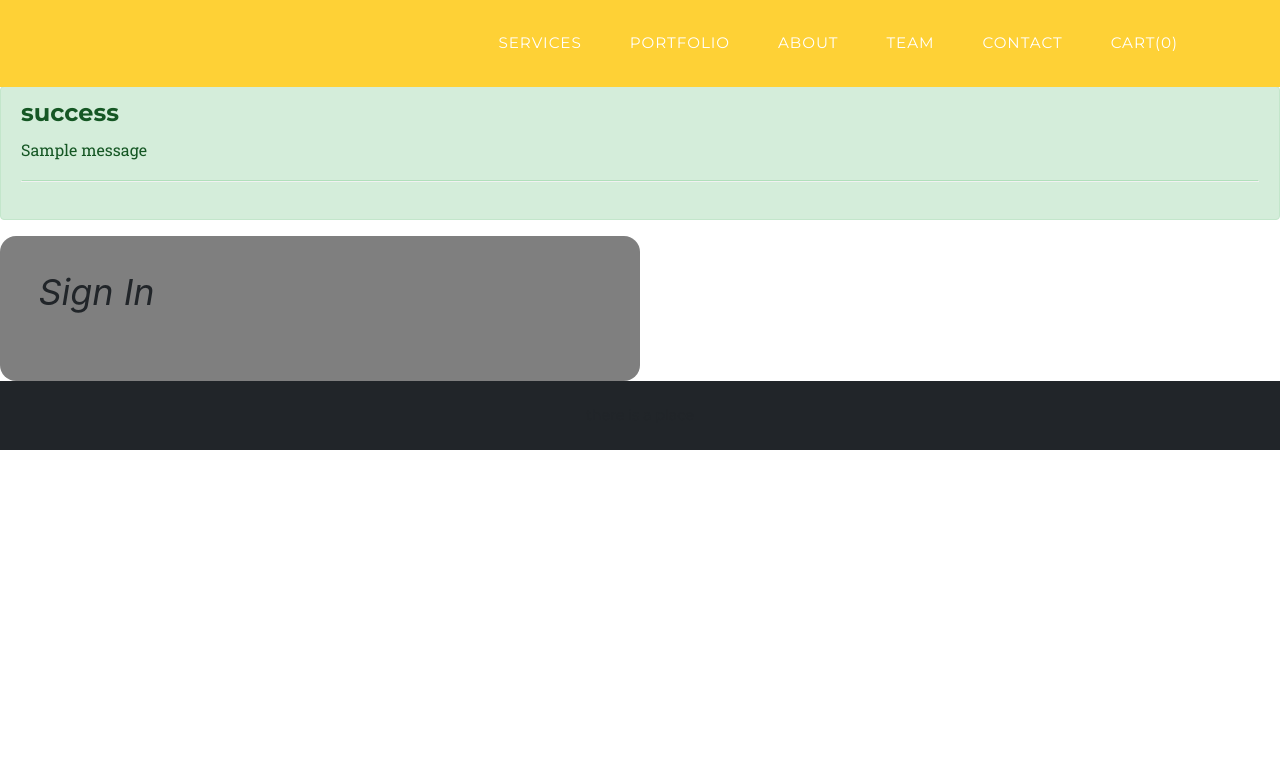
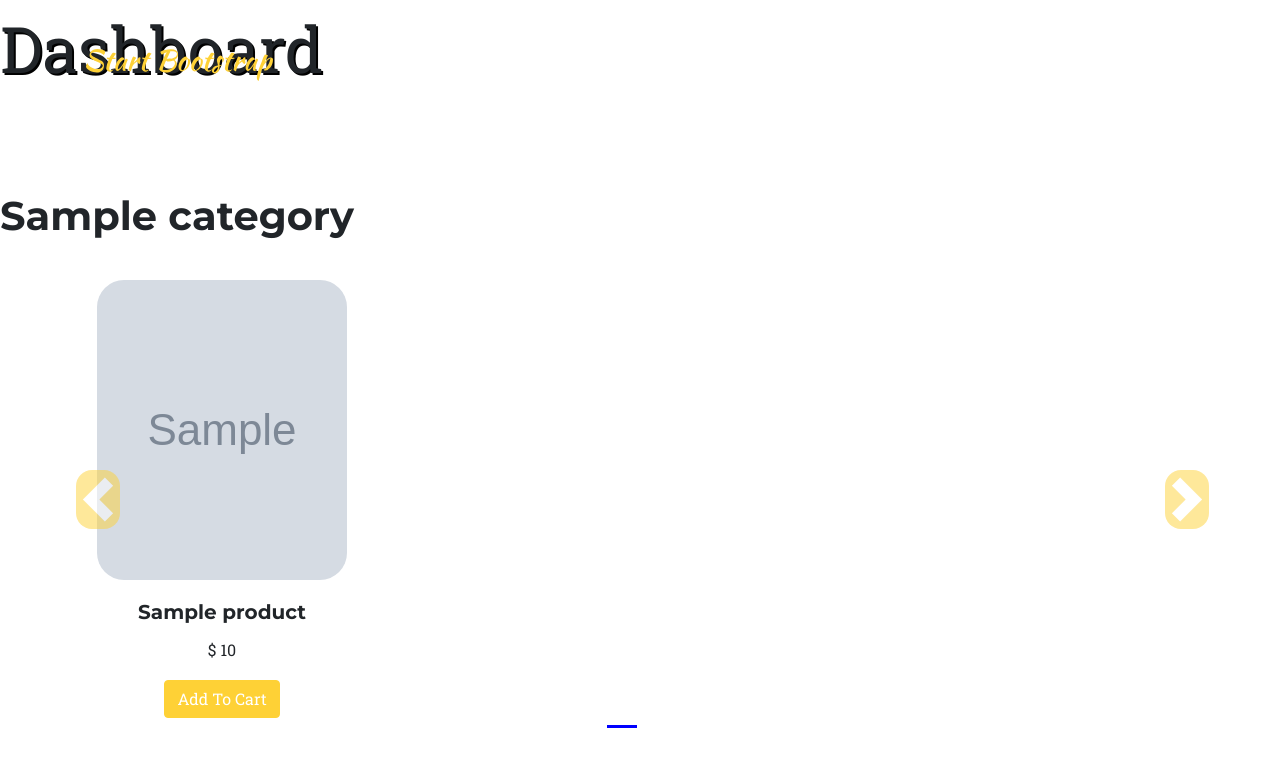
Before and after one commit to Syed-Owais-Ur-Rehman/EcommerceWebsite2, a Django app: template ecomweb/shop/templates/shop/dashboard.html in a window 1280 px wide. Shown: the top 769 px of the page. Run offline with Django 3.2, Linux system fonts and the light colour scheme; the template is opened without the code that fills it: most values are stand-ins (such as "Sample title", 1, 10 or a date in 2020); grey boxes marked "Sample" are stand-in pictures; one stand-in notice (Sample message) is shown; some libraries are stand-ins or nearby versions; some web fonts are replaced.

Commit message:
Update dashboard.html

```diff
--- a/ecomweb/shop/templates/shop/dashboard.html
+++ b/ecomweb/shop/templates/shop/dashboard.html
@@ -1,21 +1,170 @@
-{% extends 'shop/basic1.html' %}
+{% extends 'shop/basic2.html' %}
 {% load static %}
 {% block masthead %}
 
+<style>
+    header.dashboardpic {
+        padding-top: 10.5rem;
+        padding-bottom: 6rem;
+        text-align: center;
+        color: #fff;
+        background-image: url("{% static 'shop/pics/h48.jpg' %}");
+        background-repeat: no-repeat;
+        background-attachment: scroll;
+        background-position: center center;
+        background-size: cover;
+    }
 
-{% for message in messages %}
-<div class="alert alert-{{ message.tags }}" style="margin-top: 86px;"role="alert">
+    .col-md-3 {
+        display: inline-block;
+        margin-left: -4px;
+    }
+
+    .carousel-indicators .active {
+        background-color: blue;
+    }
+
+    .col-md-3 img {
+
+        max-width: 250px;
+        height: 300px;
+    }
+
+    body .carousel-indicator li {
+        background-color: blue;
+    }
+
+    body .carousel-indicators {
+        bottom: 0;
+    }
+
+    body .carousel-control-prev-icon,
+    body .carousel-control-next-icon {
+        background-color: #fed136;
+        width: 23%;
+        height: 59px;
+        border-radius: 16px;
+    }
+
+    .carousel-control-prev,
+    .carousel-control-next {
+        top: auto;
+        bottom: auto;
+        padding-top: 222px;
+    }
+
+    body .no-padding {
+        padding-left: 0;
+        padding-right: 0;
+    }
+</style>
+
+
+
+<!-- {% for message in messages %}
+<div class="alert alert-{{ message.tags }}" style="margin-top: 86px;" role="alert">
     <h4 class="alert-heading">{{ message.tags }}</h4>
     <p>{{ message }}</p>
     <hr>
-  </div>
-{% endfor %}
+</div>
+{% endfor %} -->
+
+{% if user.is_authenticated%}
+<header class="masthead dashboardpic">
+    <div class="">
+        <div class="masthead-subheading" style=" text-shadow: 2px 2px black; line-height: inherit; font-size: 400%;">{{request.user}}Dashboard</div>
+    </div>
+</header>
+<div class="container">
+    {% else %}
+    <div class="masthead-subheading" style=" text-shadow: 2px 2px black; line-height: inherit; font-size: 400%;">Dashboard</div>
+
+    {% endif %}
+
+    <!--Slideshow starts here -->
+    {% for product, range, nslides in allprods %}
+    <h1 style="margin-top: 6rem !important;">{{product.0.category}}</h1>
+    <div class="row">
+        <div id="demo{{forloop.counter}}" class="col carousel slide my-3" data-ride="carousel">
+            <ul class="carousel-indicators">
+                <li data-target="#demo{{forloop.counter}}" data-slide-to="0" class="active"></li>
+
+                {% for i in range %}
+                <li data-target="#demo{{forloop.parentloop.counter}}" data-slide-to="{{i}}"></li>
+                {% endfor %}
+            </ul>
 
 
-<header class="masthead loginpic">
-    <div class="loginwidth">
-        <div class="masthead-subheading">Sign In</div>
+            <div class="container carousel-inner no-padding">
+
+                <div class="carousel-item active">
+
+                    {% for i in product %}
+
+                    <div class="col-xs-3 col-sm-3 col-md-3">
+                        <div class="card align-items-center" style="width: 18rem; border: none; text-align: center;">
+                            <img src="{{i.image.url}}" style="border-radius: 27px;" class="card-img-top" alt="...">
+                            <div class="card-body">
+                                <h5 class="card-title">{{i.product_name}}</h5>
+                                <p class="card-text">$ {{i.price}}</p>
+                                <!-- {{i.desc|slice:"0:100"}}... -->
+                                <button
+                                    id="{{i.product_name}} % {{i.category}} % {{i.price}} % {{i.desc}} % {{i.image.url}}"
+                                    class="btn btn-primary cart">Add To Cart</button>
+                                <!-- <a href="/shop/products/{{i.id}}"><button id="qv{{i.id}}" class="btn btn-primary cart">Quick View</button></a> -->
+                            </div>
+                        </div>
+                    </div>
+                    {% if forloop.counter|divisibleby:4 and forloop.counter > 0 and not forloop.last %}
+                </div>
+                <div class="carousel-item">
+                    {% endif %}
+                    {% endfor %}
+                </div>
+
+
+
+            </div>
+        </div>
+        <!-- left and right controls for the slide -->
+        <a class="carousel-control-prev" href="#demo{{forloop.counter}}" data-slide="prev">
+            <span class="carousel-control-prev-icon" style="margin-right: -2.0%;" aria-hidden="true"></span>
+        </a>
+        <a class="carousel-control-next" href="#demo{{forloop.counter}}" data-slide="next">
+            <span class="carousel-control-next-icon" style="margin-right: -3.3%;" aria-hidden="true"></span>
+        </a>
     </div>
-</header>
+    {% endfor %}
+</div>
 
 {% endblock %}
+
+{% block js %}
+
+<script>
+    console.log('working');
+    if (localStorage.getItem('cart') == null) {
+        var cart = {};
+    }
+    else {
+        cart = JSON.parse(localStorage.getItem('cart'));
+        document.getElementById('cart').innerHTML = Object.keys(cart).length;
+    }
+    $('.cart').click(function () {
+        console.log('clicked');
+        var idstr = this.id.toString();
+        console.log(idstr);
+        if (cart[idstr] != undefined) {
+            cart[idstr] = 1;
+        }
+        else {
+            cart[idstr] = 1;
+        }
+        console.log(cart);
+        localStorage.setItem('cart', JSON.stringify(cart));
+        document.getElementById('cart').innerHTML = Object.keys(cart).length;
+    });
+
+</script>
+
+{% endblock %}
```
